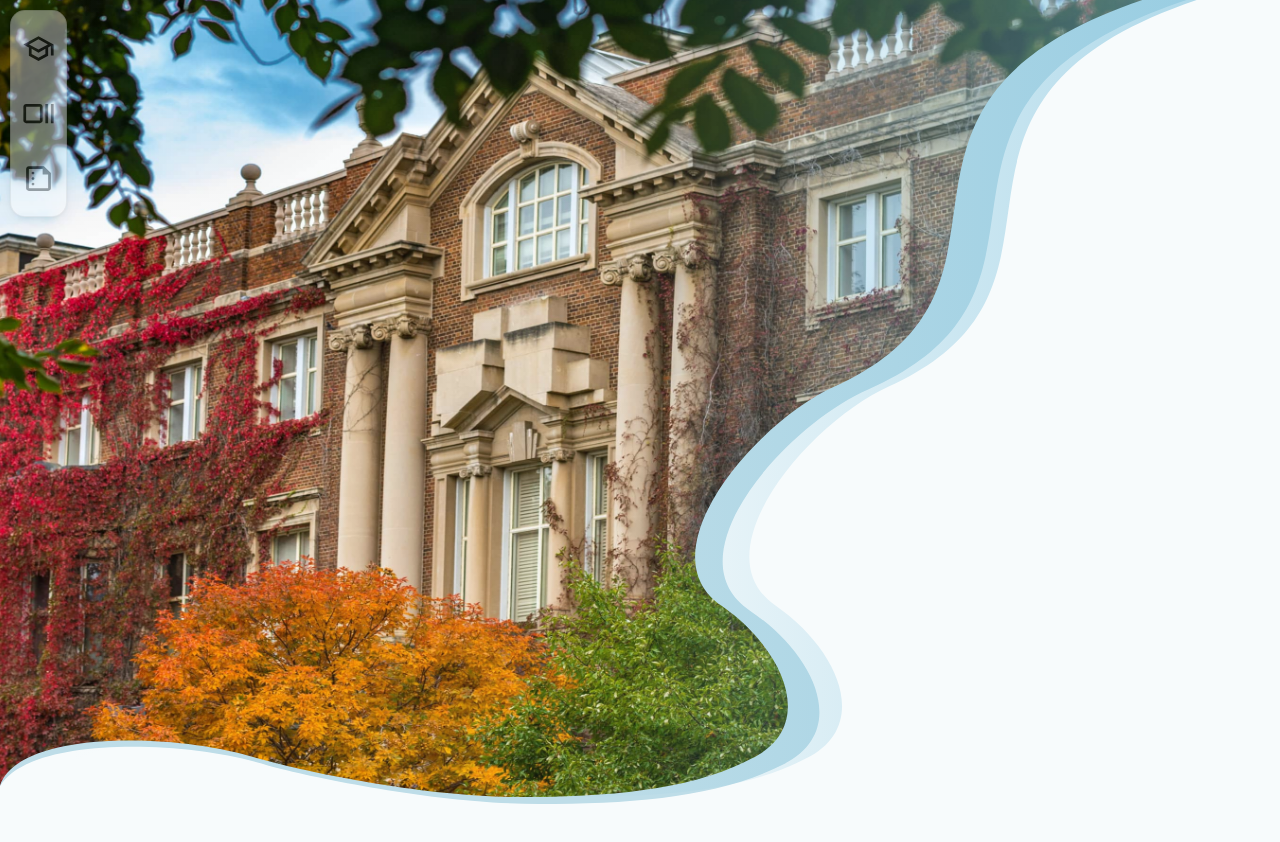
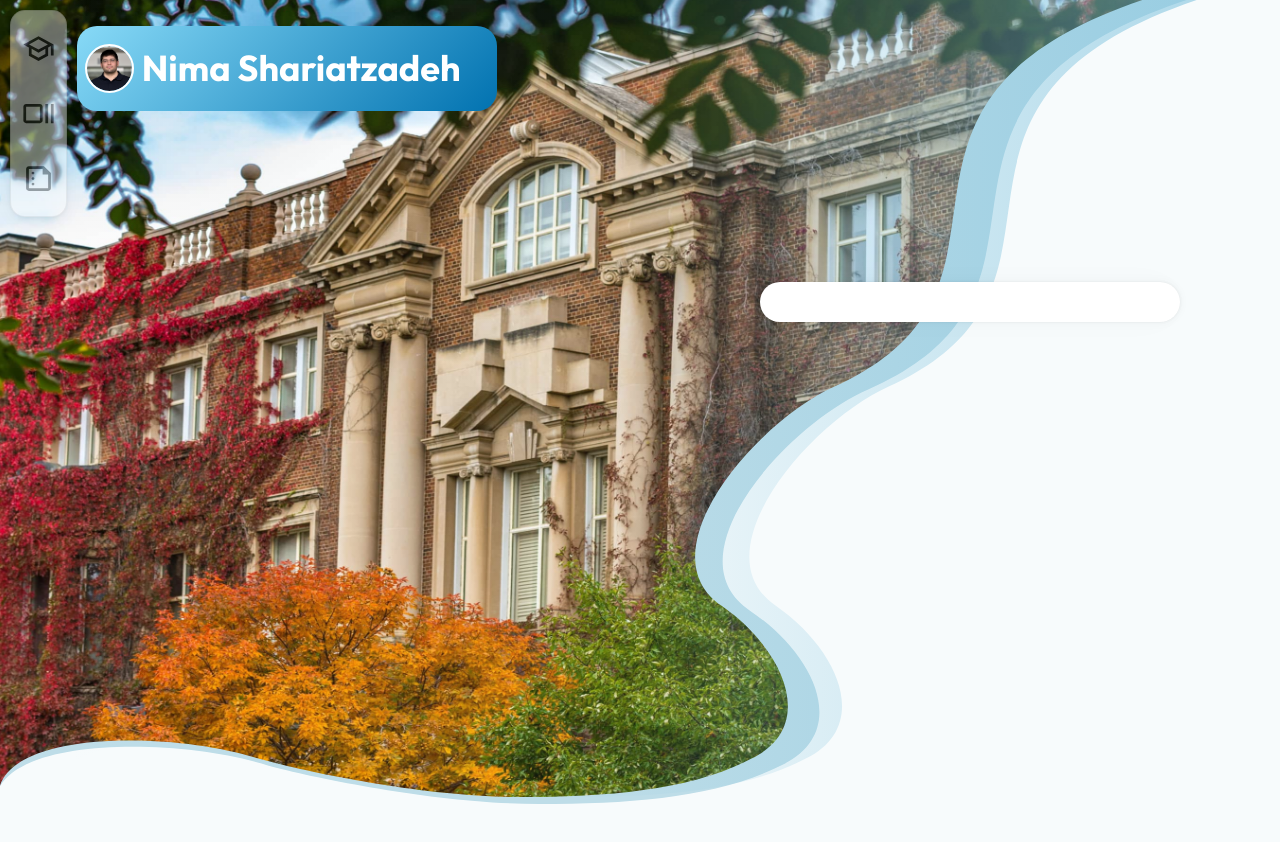
Before and after one commit to NimaShariatz/profile_page, a React (Vite) app: page / in a window 1280 px wide. Shown: the top 842 px of the page. Built offline with nearby package versions, Linux system fonts and the light colour scheme.

Commit message:
more education section work

```diff
--- a/src/components/Education/Education.css
+++ b/src/components/Education/Education.css
@@ -45,8 +45,53 @@
 }
 
 
-.tempo{
+#profile_card{
+    width: 420px;
+    padding-inline: 10px;
+    padding-block: 20px;
+    background: linear-gradient(135deg, #88daf7, #0172b0);
+    border-radius: 20px;
 
-    background: linear-gradient(135deg, #88daf7, #0172b0);
+    position: absolute;
+    left:-500px;
+    top:2vw;
+    z-index: 5;
+
+
 
 }
+
+.profile_img{
+    width:45px;
+    height:45px;
+    object-fit:cover;
+    object-position: top;
+    border-radius:50%;
+    outline: 2px solid #fff;
+
+}
+
+
+
+
+
+.edu_card{
+    width: 420px;
+    padding-inline: 10px;
+    padding-block: 20px;
+    background: #fff;
+    border-radius: 20px;
+
+    position: absolute;
+    right:100px;
+    top:22vw;
+    z-index: 5;
+
+    box-shadow:
+        0px 0px 1.5px rgba(0, 0, 0, 0.05),
+        0px 0px 3.9px rgba(0, 0, 0, 0.034),
+        0px 0px 8px rgba(0, 0, 0, 0.028),
+        0px 0px 16.4px rgba(0, 0, 0, 0.022),
+        0px 0px 45px rgba(0, 0, 0, 0.016)
+    ;
+}
--- a/src/components/Education/Education.jsx
+++ b/src/components/Education/Education.jsx
@@ -1,4 +1,4 @@
-import {uofa_img} from "../../constants/index.js"
+import {uofa_img, profile} from "../../constants/index.js"
 import '../Education/Education.css';
 import { useEffect, useState } from 'react';
 import gsap from "gsap";
@@ -10,6 +10,9 @@ const Education = () => {
     useEffect(() => {
         gsap.to(".uofa_img_border", { width: '93%', duration: 3.1, opacity: 1, ease:"back.out" });
         gsap.to("#uofa_div", { width: '90%', duration: 3, opacity: 1, ease:"back.out" });
+
+        gsap.to("#profile_card", { left: '6%', duration: 3, opacity: 1, ease:"back.out" });
+
     }, []);
 
 
@@ -45,7 +48,23 @@ const Education = () => {
                 <clipPath id="clip" clipPathUnits="objectBoundingBox"><path d="M0.727,0.487 C0.921,0.36,0.725,0.131,1,0.001 H0.001 V1 C0.001,0.915,0.152,0.917,0.227,0.952 C0.269,0.969,0.372,1,0.453,1 C0.534,1,0.603,0.991,0.655,0.952 C0.713,0.911,0.683,0.815,0.629,0.761 C0.561,0.694,0.659,0.531,0.727,0.487"></path></clipPath>
             </svg>
             <div className="clipped"></div>
+
+            <div id="profile_card">
+                <div style={{ display: 'flex' }}>
+                    <img className="profile_img" src={profile} alt="University of Alberta"/>
+                    <h1 style={{paddingLeft:"10px", color:"#fff"}}>Nima Shariatzadeh</h1>
+                </div>
+            </div>
+
+
+            <div className="edu_card">
+
+            </div>
+
+
+
         </div>
+
 
 
 
--- a/src/constants/index.js
+++ b/src/constants/index.js
@@ -1,3 +1,5 @@
 import uofa from "/assets/images/uofa3.jpg"
+import nima from "/assets/images/NimaV2.webp"
 
 export const uofa_img = uofa;
+export const profile = nima
--- a/src/index.css
+++ b/src/index.css
@@ -61,15 +61,17 @@
 
 ::selection {
   color: #1c1c1c;
-  background: #46cb9f;
+  /*background: #46cb9f;*/
+  background: var(--yellow1);
 }
 
 
 
 body {
-  color: #090908;
-  width: 100dvw;
+
+
   overflow-x: hidden;
+  color: #1c1c1c;
   height: 100%;
   background: #f7fbfc;
   font-family: "outfit", "mukta", "Arial - modified";
```
Also changed, not shown: public/assets/images/NimaV2.webp (added).
